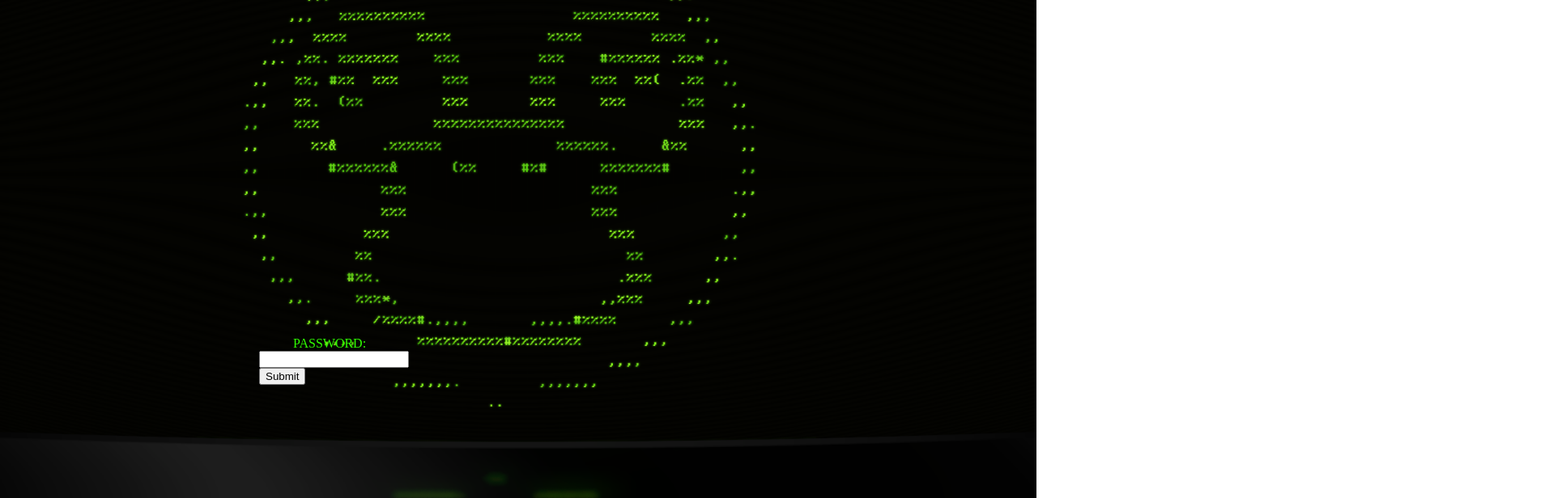
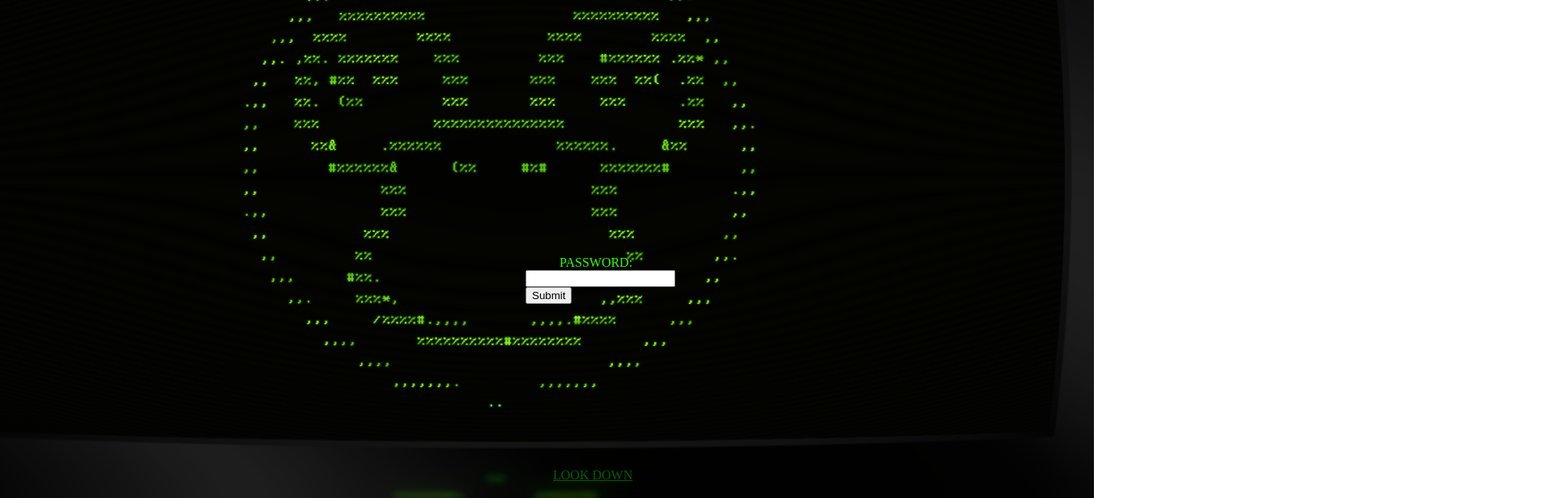
Before and after one commit to fraddlebup/fraddlebup.github.io, a plain HTML site: page index.html in a window 1280 px wide. Shown: the part 184-800 px from the top of the page at 81% size, 1913 px wide, since content can reach past the window. Drawn offline with Linux system fonts and the light colour scheme.

Commit message:
Reword 10-18-04 in Eric's Journal

```diff
--- a/styles.css
+++ b/styles.css
@@ -17,13 +17,13 @@ body{
 
 #diarylink {
     position: absolute;
-    top: 855px;
-    left: 355px;
+    top: 763px;
+    left: 683px;
 }
 #password {
-    position: absolute;
-    top: 600px;
-    left: 320px;
+    position: relative;
+    top: 492px;
+    left: 641px;
 }
 a {
   color: rgba(19, 255, 0, 0.35);
```
Also changed, not shown: diary/notebook.html (+1 -1 lines).
